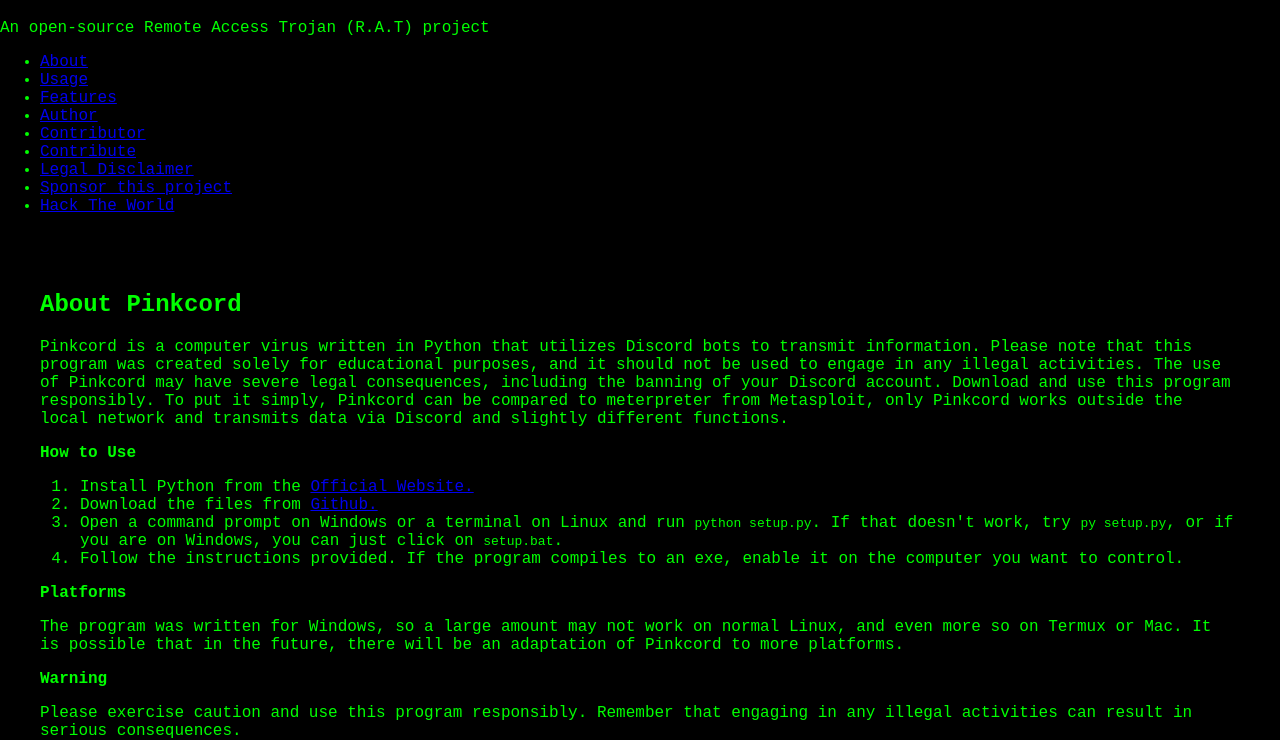
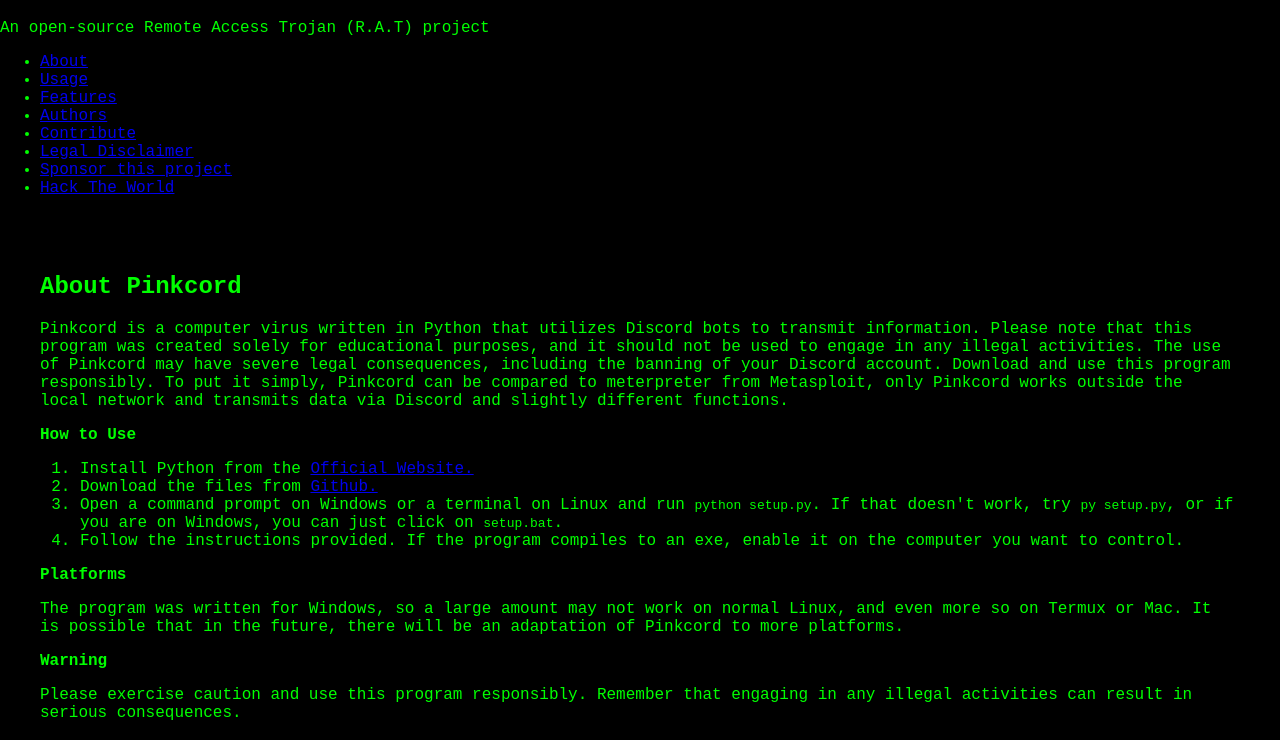
Before and after one commit to xanonDev/pinkcord, a plain HTML site: page web/index.html in a window 1280 px wide. Shown: the part 61-801 px from the top of the page. Drawn offline with Linux system fonts and the light colour scheme.

Commit message:
Change jvr2022 to author

```diff
--- a/web/index.html
+++ b/web/index.html
@@ -20,8 +20,7 @@
             <li><a href="#about">About</a></li>
             <li><a href="#usage">Usage</a></li>
             <li><a href="#features">Features</a></li>
-            <li><a href="#author">Author</a></li>
-            <li><a href="#contributor">Contributor</a></li>
+            <li><a href="#author">Authors</a></li>
             <li><a href="#contribute">Contribute</a></li>
             <li><a href="#legal-disclaimer">Legal Disclaimer</a></li>
             <li><a href="https://www.buymeacoffee.com/pinkcord" target="_blank">Sponsor this project</a></li>
@@ -73,8 +72,8 @@
             </ul>
         </section>
 
-        <section id="contributor">
-            <h2>About the Contributor - jvr2022</h2>
+        <section id="author 2">
+            <h2>About the Author - jvr2022</h2>
             <p>Meet jvr2022, a skilled coder with experience in Python, JavaScript, and HTML. They have a track record of creating innovative solutions and previously developed a tool for DNS lookup. Jvr2022 joined the Pinkcord project on 17 june 2023 and
                 has been actively contributing to the project ever since.</p>
             <p>Learn more about jvr2022:</p>
```
